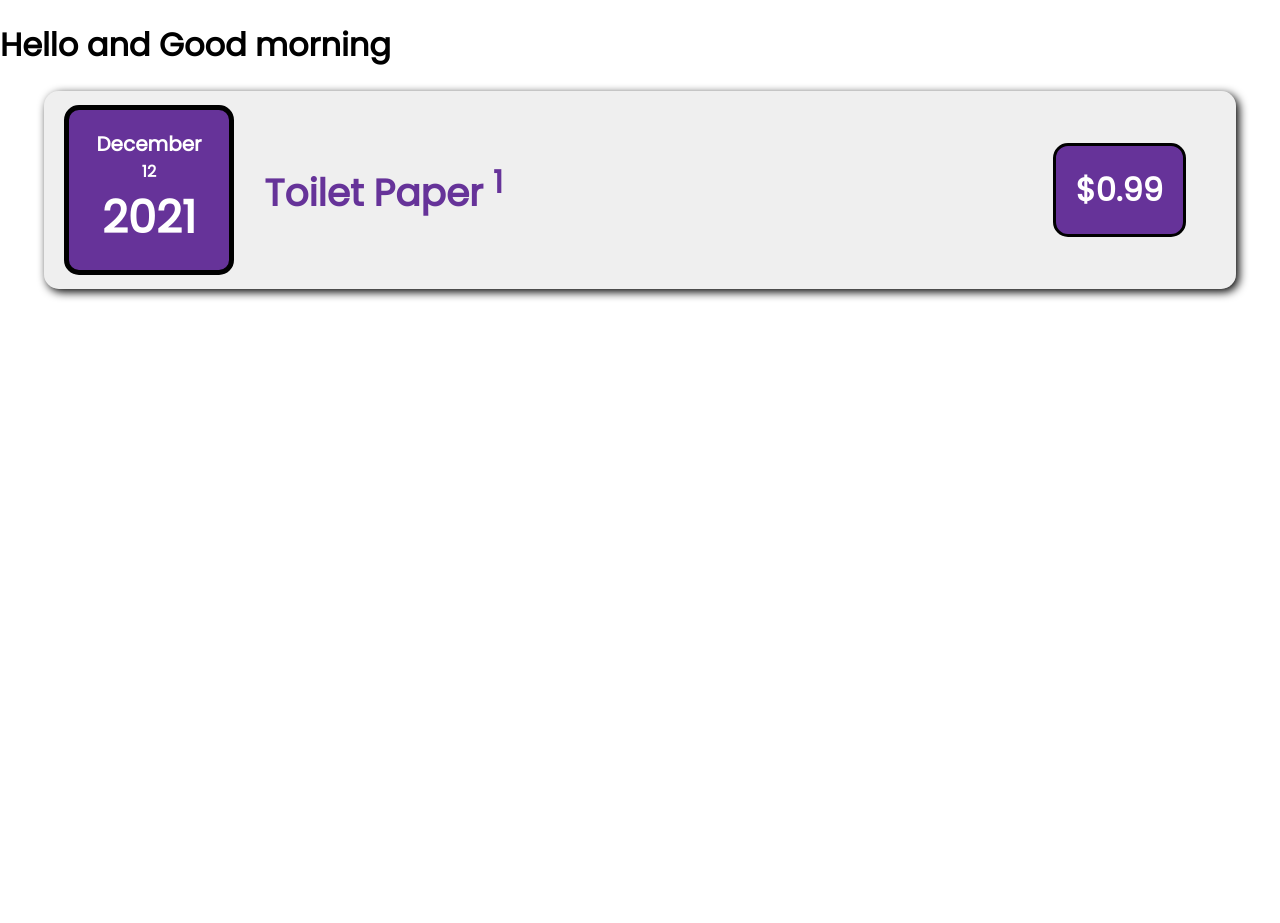
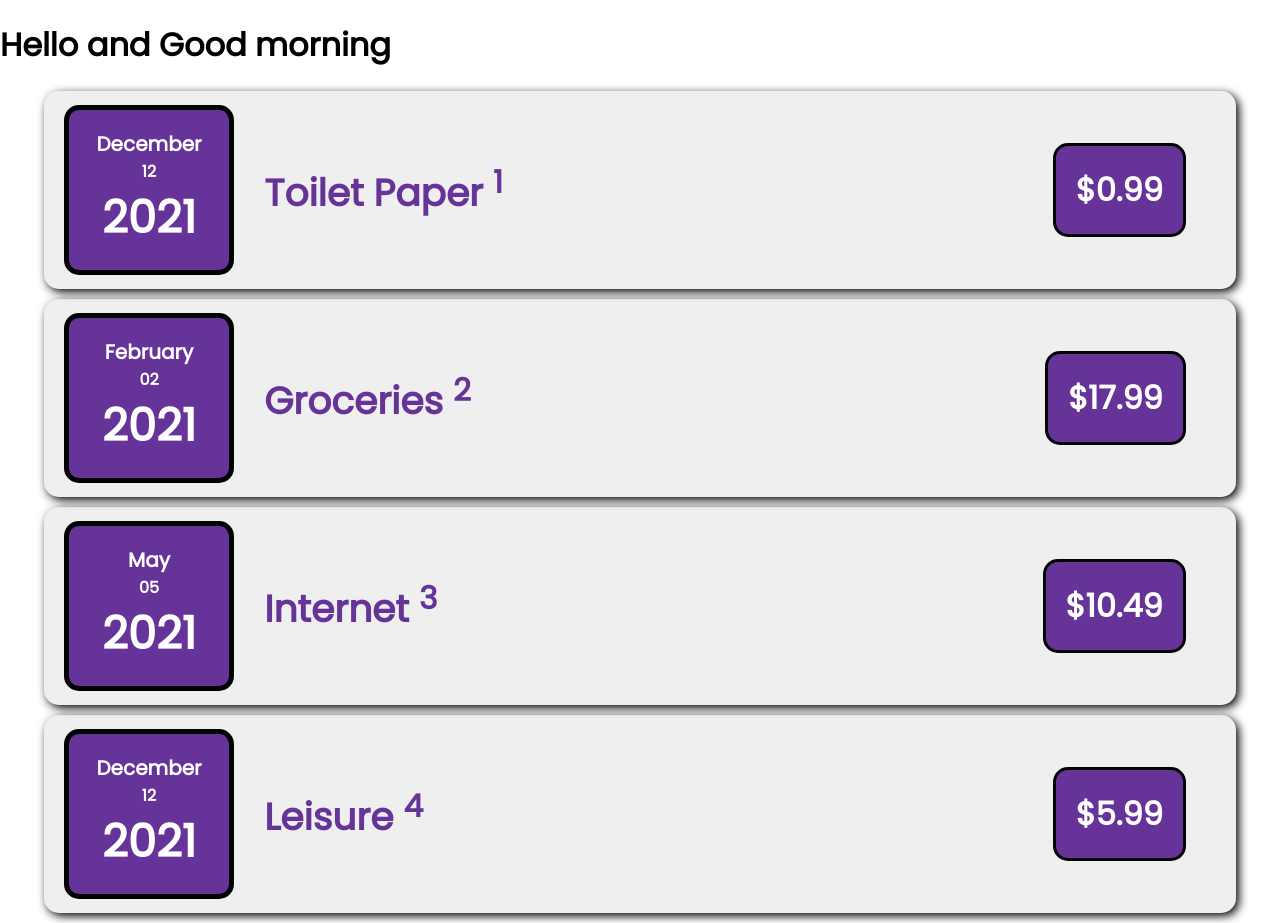
Before and after one commit to KramStyles/react_1, a React (Create React App) app: page / in a window 1280 px wide. Before the commit the page ends 800 px from the top, so only its background shows below. Built offline with nearby package versions, Linux system fonts and the light colour scheme.

Commit message:
introduced map to expenses

```diff
--- a/src/App.js
+++ b/src/App.js
@@ -7,10 +7,13 @@ function App() {
         {'id': 3, 'title': 'Internet', amount: 10.49, 'date': new Date(2021, 4, 5)},
         {'id': 4, 'title': 'Leisure', amount: 5.99, 'date': new Date(2021, 11, 12)},
     ]
+    const details = expenses.map(items => {
+        return <ExpenseItem title={items.title} id={items.id} date={items.date} amount={items.amount}/>
+    })
     return (
         <div>
             <h1>Hello and Good morning</h1>
-            <ExpenseItem title={expenses[0].title} id={expenses[0].id} date={expenses[0].date} amount={expenses[0].amount}/>
+            {details}
         </div>
     );
 }
```
